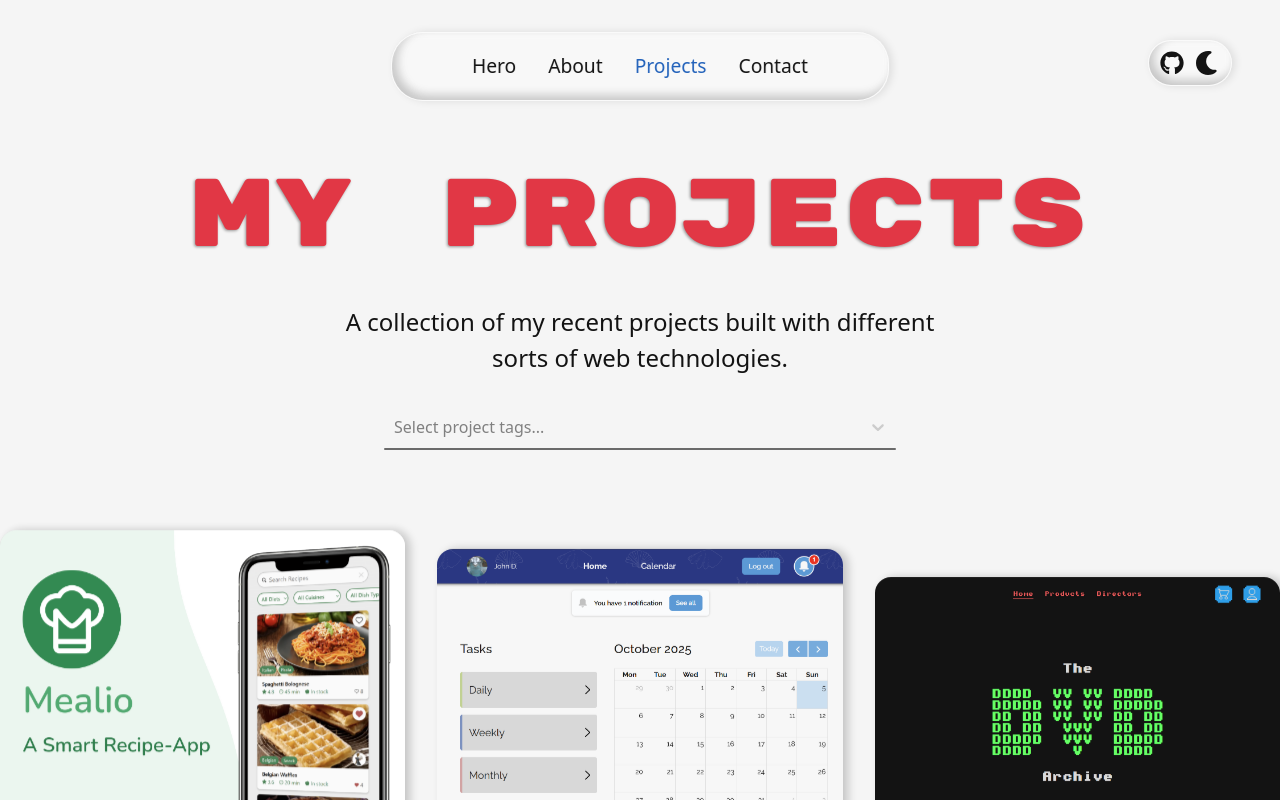
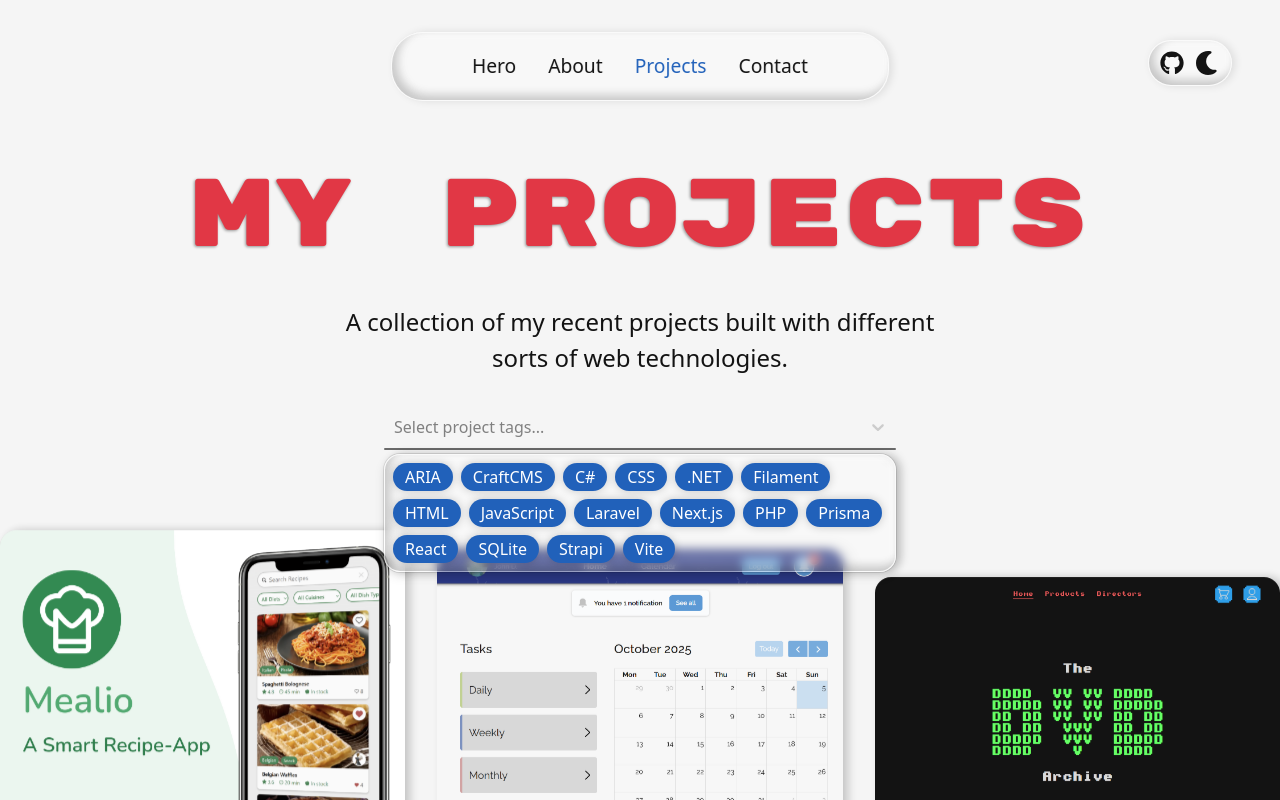
Before and after one commit to mauriceHalsberghe/my-portfolio, a Next.js app: page /projects in a window 1280 px wide. Shown: the top 800 px of the page. Built offline with nearby package versions, Linux system fonts and the light colour scheme.

Commit message:
Fixed zindex bug

```diff
--- a/src/components/ui/tag-select/TagSelect.tsx
+++ b/src/components/ui/tag-select/TagSelect.tsx
@@ -36,6 +36,7 @@ export default function TagSelect({ onChange }: TagSelectProps) {
           isMulti
           options={options}
           className={styles.select}
+          menuIsOpen
           placeholder="Select project tags..."
           onChange={(selected) => onChange(selected as readonly TagOption[])}
           styles={{
@@ -65,6 +66,7 @@ export default function TagSelect({ onChange }: TagSelectProps) {
               border: "1px solid #ffffff4d",
               borderRadius: "1rem",
               boxShadow: "5px 0 10px #0003, inset 5px -5px 10px #0003",
+              zIndex: "999"
             }),
             option: (baseStyles) => ({
               ...baseStyles,
--- a/src/components/ui/tag-select/tag-select.module.css
+++ b/src/components/ui/tag-select/tag-select.module.css
@@ -2,6 +2,7 @@
     max-width: 40%;
     background-color: transparent;
     margin: 2rem auto;
+    z-index: 999;
     @media (max-width: 768px) {
         max-width: 60%;
     }
```
